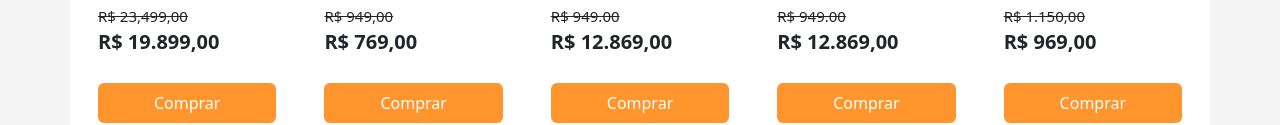
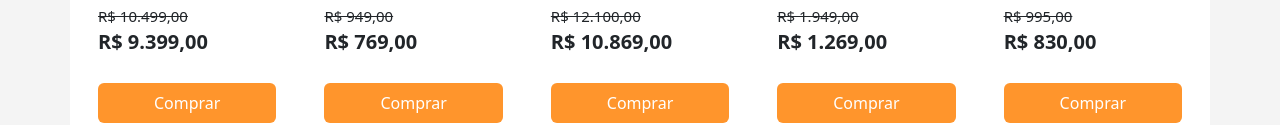
Before and after one commit to ohiagosouza/e-commerce, a website: page index.html in a window 1280 px wide. Shown: the part 1234-1359 px from the top of the page. Drawn offline with nearby package versions, Linux system fonts and the light colour scheme.

Commit message:
Price update

```diff
--- a/index.html
+++ b/index.html
@@ -154,8 +154,8 @@
           <img src="./assets/macbookAirM2.jpeg" class="card-img-top card-image" alt="..." />
           <div class="card-body">
             <h5 class="card-title">Apple Macbook Air M2 15" 512Gb 8Gb</h5>
-            <p class="card-text"><strike>R$ 23,499,00</strike></p>
-            <p class="card-price">R$ 19.899,00</p>
+            <p class="card-text"><strike>R$ 10.499,00</strike></p>
+            <p class="card-price">R$ 9.399,00</p>
 
             <button type="button" class="btn btn-primary buyButton">Comprar</button>
           </div>
@@ -176,8 +176,8 @@
           <img src="./assets/rtx4090.jpg" class="card-img-top card-image" alt="..." />
           <div class="card-body">
             <h5 class="card-title">Placa de vídeo GeForce RTX 4090 MSI 24Gb</h5>
-            <p class="card-text"><strike>R$ 949.00</strike></p>
-            <p class="card-price">R$ 12.869,00</p>
+            <p class="card-text"><strike>R$ 12.100,00</strike></p>
+            <p class="card-price">R$ 10.869,00</p>
 
             <button type="button" class="btn btn-primary buyButton">Comprar</button>
           </div>
@@ -187,8 +187,8 @@
           <img src="./assets/msiMotherboard.jpg" class="card-img-top card-image" alt="..." />
           <div class="card-body">
             <h5 class="card-title">Placa mãe MSI MPG AMD B550 Gaming Plus Socket AM4 ATX DDR4-SDRAM</h5>
-            <p class="card-text"><strike>R$ 949.00</strike></p>
-            <p class="card-price">R$ 12.869,00</p>
+            <p class="card-text"><strike>R$ 1.949,00</strike></p>
+            <p class="card-price">R$ 1.269,00</p>
 
             <button type="button" class="btn btn-primary buyButton">Comprar</button>
           </div>
@@ -198,8 +198,8 @@
           <img src="./assets/fechaduraElsys.jpg" class="card-img-top card-image" alt="..." />
           <div class="card-body">
             <h5 class="card-title">Fechadura Digital Elsys ESF-DE4000B Preta</h5>
-            <p class="card-text"><strike>R$ 1.150,00</strike></p>
-            <p class="card-price">R$ 969,00</p>
+            <p class="card-text"><strike>R$ 995,00</strike></p>
+            <p class="card-price">R$ 830,00</p>
 
             <button type="button" class="btn btn-primary buyButton">Comprar</button>
           </div>
```
